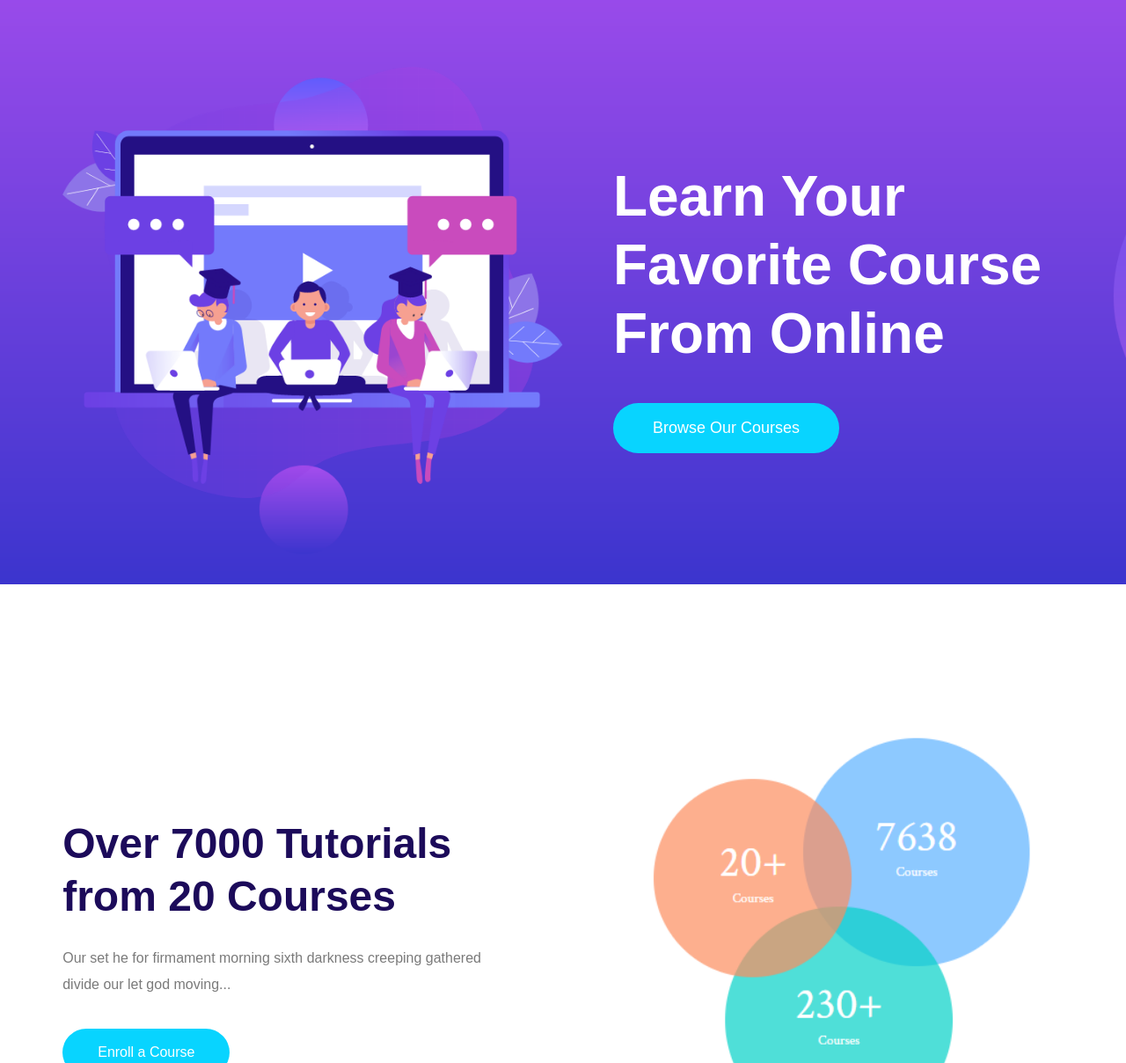
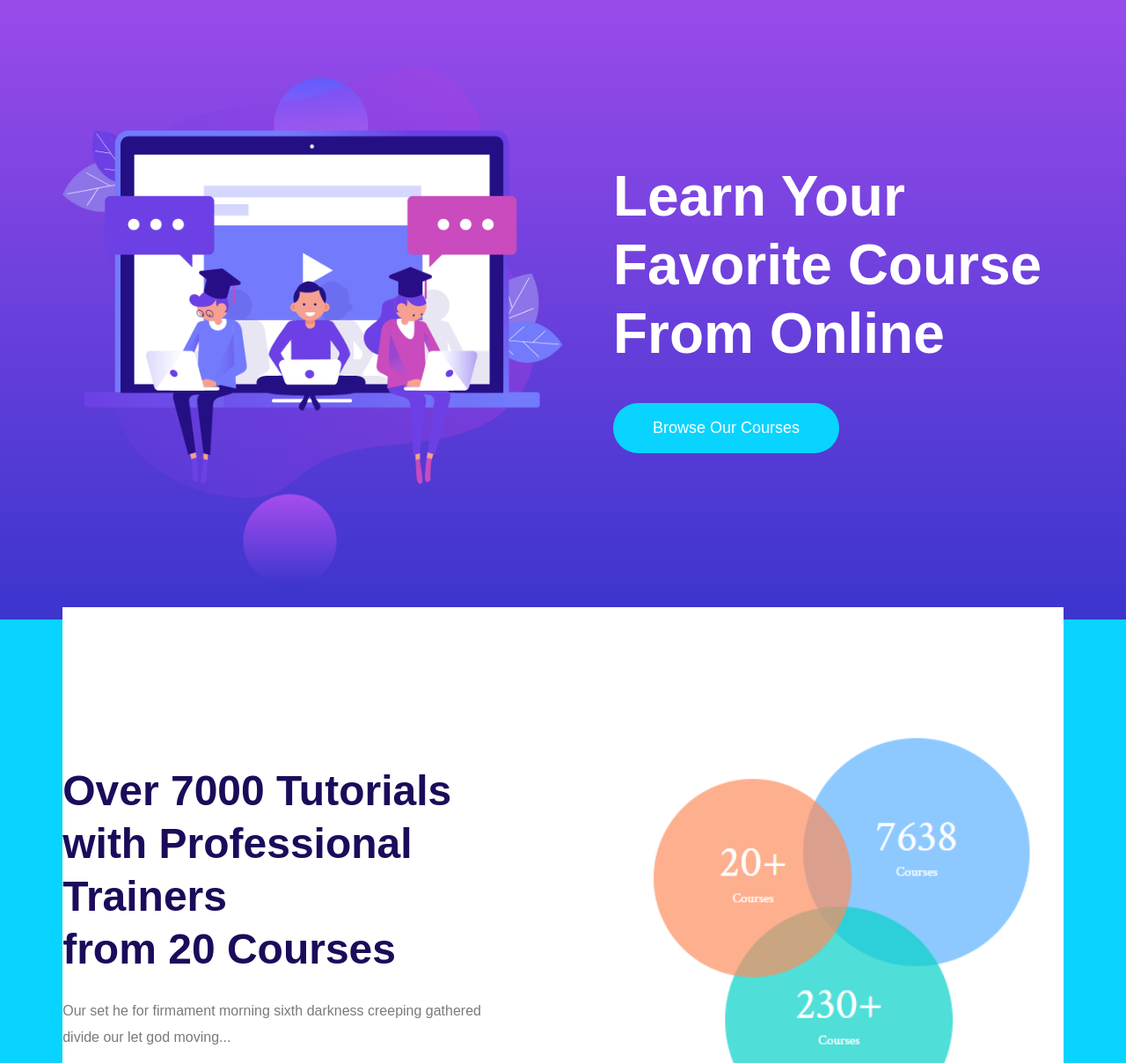
Before and after one commit to abdulraufqasim/frontend, a plain HTML site: page index.html in a window 1280 px wide. Shown: the part 92-1300 px from the top of the page at 88% size. Drawn offline with Linux system fonts and the light colour scheme.

Commit message:
fourth commit

```diff
--- a/index.html
+++ b/index.html
@@ -66,14 +66,14 @@
 <section class="stats">
 
     <div class="stats-text">
-        <h2>Over 7000 Tutorials <br> from 20 Courses</h2>
+        <h2>Over 7000 Tutorials with Professional Trainers <br> from 20 Courses</h2>
 
         <p>
             Our set he for firmament morning sixth darkness creeping
             gathered divide our let god moving...
         </p>
 
-        <button>Enroll a Course</button>
+        <button>Enroll a Course  hghghn>
     </div>
 
     <div class="stats-image">
--- a/style.css
+++ b/style.css
@@ -4,7 +4,8 @@ body{
     background-size: cover;
     background-position:center;
     background-repeat:no-repeat;
-    height: 740px;
+    height: 780px;
+    background-color: #08d4ff;
 }
 
 /* HEADER */
```
